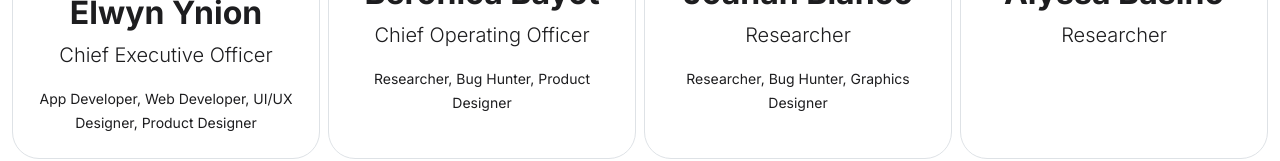
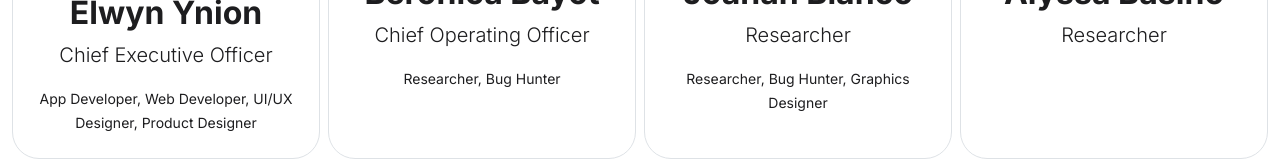
Before and after one commit to elwynynion/ProgLearn-Page, a website: page team.html in a window 1280 px wide. Shown: the part 385-546 px from the top of the page. Drawn offline with nearby package versions, Linux system fonts and the light colour scheme.

Commit message:
Update team.html

```diff
--- a/team.html
+++ b/team.html
@@ -92,7 +92,7 @@
                             Chief Operating Officer
                         </p>
                         <small class="fw-normal">
-                            Researcher, Bug Hunter, Product Designer
+                            Researcher, Bug Hunter
                         </small>
                     </div>
                 </div>
```
